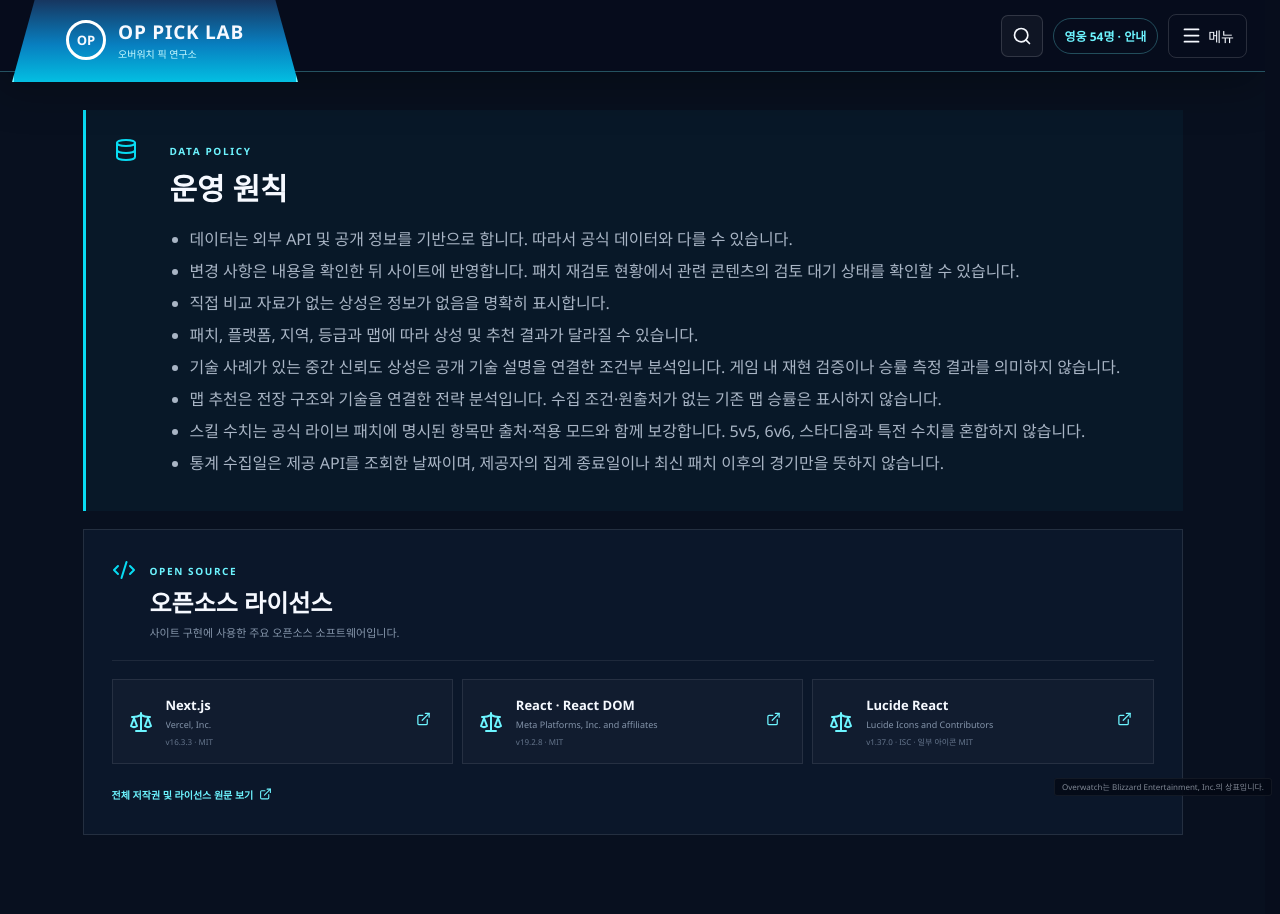
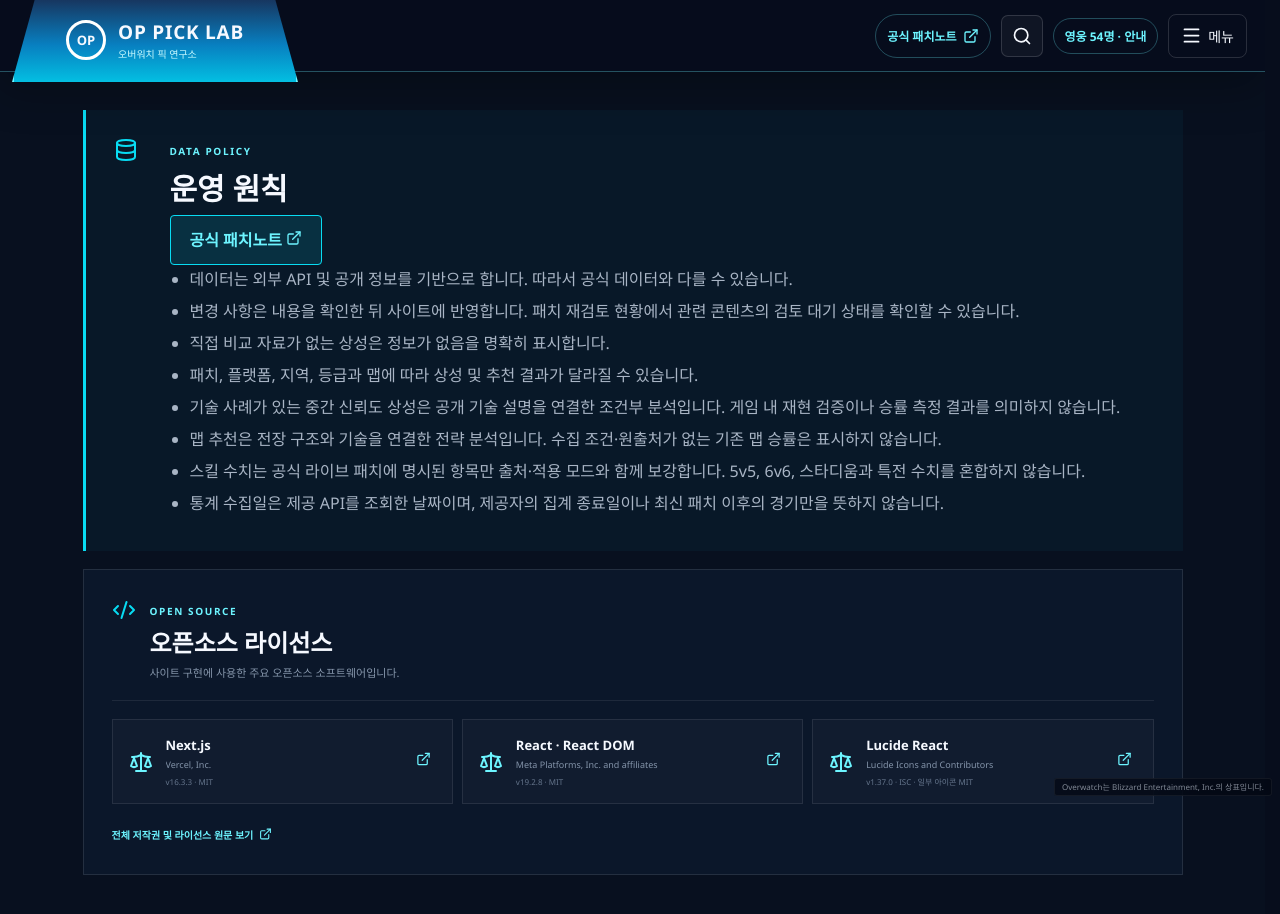
Before and after one commit to herogate92/op-pick, a Next.js app: page /sources in a window 1280 px wide. Shown: the top 914 px of the page. Built offline with nearby package versions, Linux system fonts and the light colour scheme.

Commit message:
feat: add official patch notes links to site navigation

```diff
--- a/app/globals.css
+++ b/app/globals.css
@@ -51,6 +51,7 @@ button { color: inherit; }
 .brand strong { font-size: 19px; letter-spacing: .04em; }
 .brand small { font-size: 10px; color: #c9faff; margin-top: 1px; }
 .top-actions { display: flex; align-items: center; justify-content: flex-end; gap: 10px; padding-right: 18px; }
+.patch-notes-link { display: inline-flex; align-items: center; gap: 6px; min-height: 44px; white-space: nowrap; }
 .icon-button, .menu-button { width: 42px; height: 42px; display: grid; place-items: center; border: 1px solid var(--line); border-radius: 7px; background: rgba(255,255,255,.04); cursor: pointer; }
 .menu-button { display: none; }
 .update-chip { border: 1px solid rgba(109,244,255,.28); color: var(--cyan-soft); padding: 8px 11px; border-radius: 999px; font-size: 12px; font-weight: 750; }
--- a/app/sources/page.tsx
+++ b/app/sources/page.tsx
@@ -1,6 +1,7 @@
 import type { Metadata } from "next";
 import { Code2, Database, ExternalLink, Scale } from "lucide-react";
 import { SiteHeader } from "@/components/SiteHeader";
+import { PatchNotesLink } from "@/components/PatchNotesLink";
 
 export const metadata: Metadata = {
   title: "운영 및 라이선스",
@@ -24,6 +25,7 @@ export default function SourcesPage() {
           <div>
             <span className="section-kicker">DATA POLICY</span>
             <h1>운영 원칙</h1>
+            <PatchNotesLink className="secondary-button" />
             <ul>
               <li>데이터는 외부 API 및 공개 정보를 기반으로 합니다. 따라서 공식 데이터와 다를 수 있습니다.</li>
               <li>변경 사항은 내용을 확인한 뒤 사이트에 반영합니다. <a href="/patch-review.html">패치 재검토 현황</a>에서 관련 콘텐츠의 검토 대기 상태를 확인할 수 있습니다.</li>
--- /dev/null
+++ b/components/PatchNotesLink.tsx
@@ -0,0 +1,15 @@
+import { ExternalLink } from "lucide-react";
+
+export function PatchNotesLink({ className }: { className?: string }) {
+  return (
+    <a
+      href="https://overwatch.blizzard.com/ko-kr/news/patch-notes/"
+      className={className}
+      target="_blank"
+      rel="noopener noreferrer"
+      aria-label="공식 패치노트 (새 탭)"
+    >
+      공식 패치노트 <ExternalLink size={16} aria-hidden="true" />
+    </a>
+  );
+}
--- a/components/SiteHeader.tsx
+++ b/components/SiteHeader.tsx
@@ -1,6 +1,7 @@
 import Link from "next/link";
 import { BarChart3, Home, MapPinned, Menu, Search, Shield, Sparkles, Swords, UsersRound } from "lucide-react";
 import { BrandElectricity } from "@/components/BrandElectricity";
+import { PatchNotesLink } from "@/components/PatchNotesLink";
 import { heroes } from "@/lib/data";
 
 const navItems = [
@@ -27,11 +28,13 @@ export function SiteHeader({ active }: { active: string }) {
         <span className="brand-mark">OP</span><span><strong>OP PICK LAB</strong><small>오버워치 픽 연구소</small></span>
       </Link>
       <div className="top-actions">
+        <PatchNotesLink className="update-chip patch-notes-link" />
         <Link href="/heroes/" className="icon-button" aria-label="영웅 검색"><Search size={20} /></Link>
         <Link href="/sources/" className={active === "sources" ? "update-chip active" : "update-chip"}>영웅 {heroes.length}명 · 안내</Link>
         <details className="mobile-menu">
           <summary aria-label="전체 메뉴"><Menu size={21} aria-hidden="true" /><span>메뉴</span></summary>
           <nav aria-label="전체 메뉴" className="mobile-menu-panel">
+            <PatchNotesLink />
             {navItems.map(({ href, label, icon: Icon, id }) => <Link key={id} href={href} aria-current={active === id ? "page" : undefined}><Icon size={20} aria-hidden="true" />{label}</Link>)}
             <Link href="/sources/">자료 출처·이용 안내</Link>
             <a href="/patch-review.html">패치 재검토 현황</a>
```
